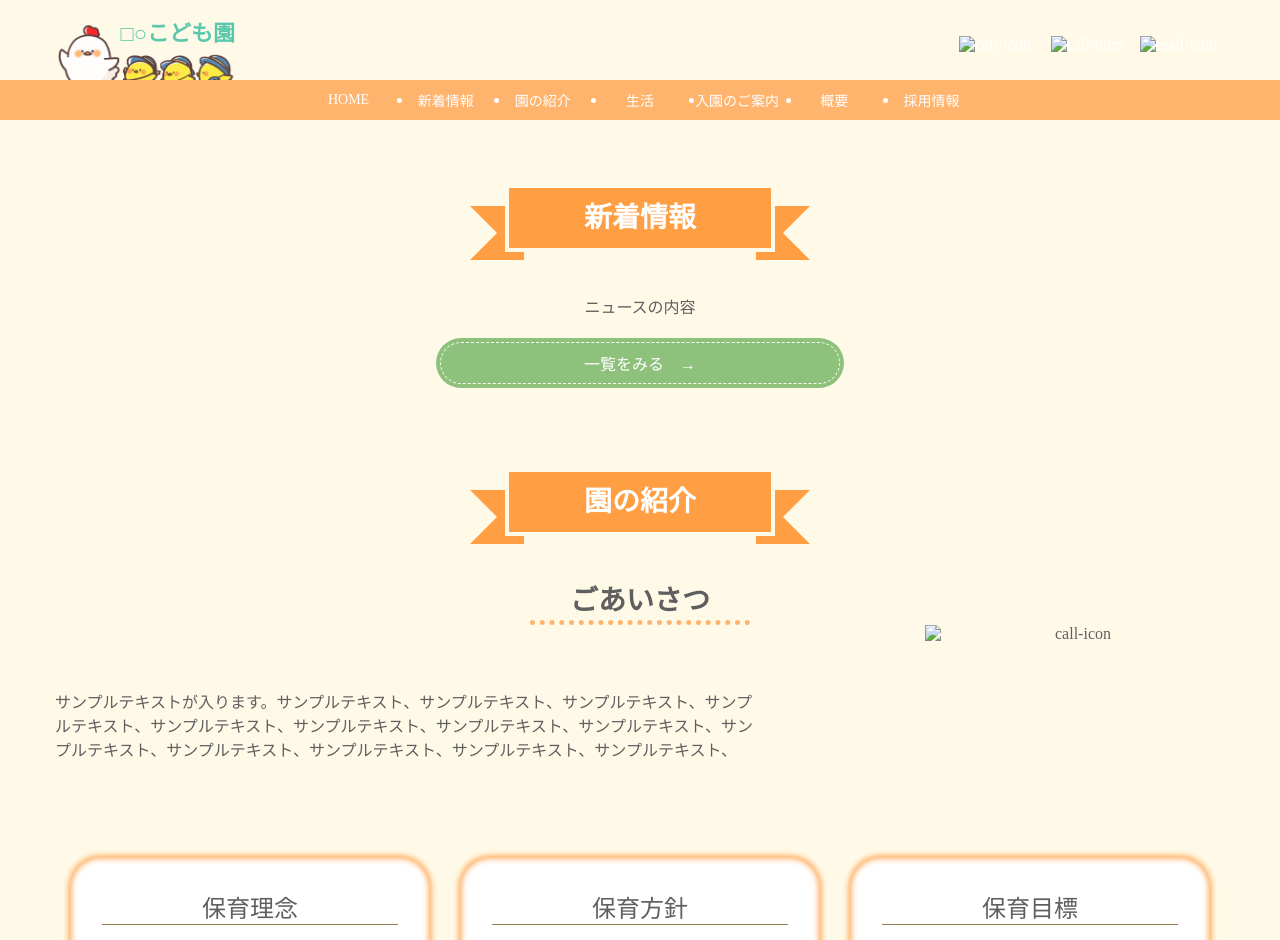
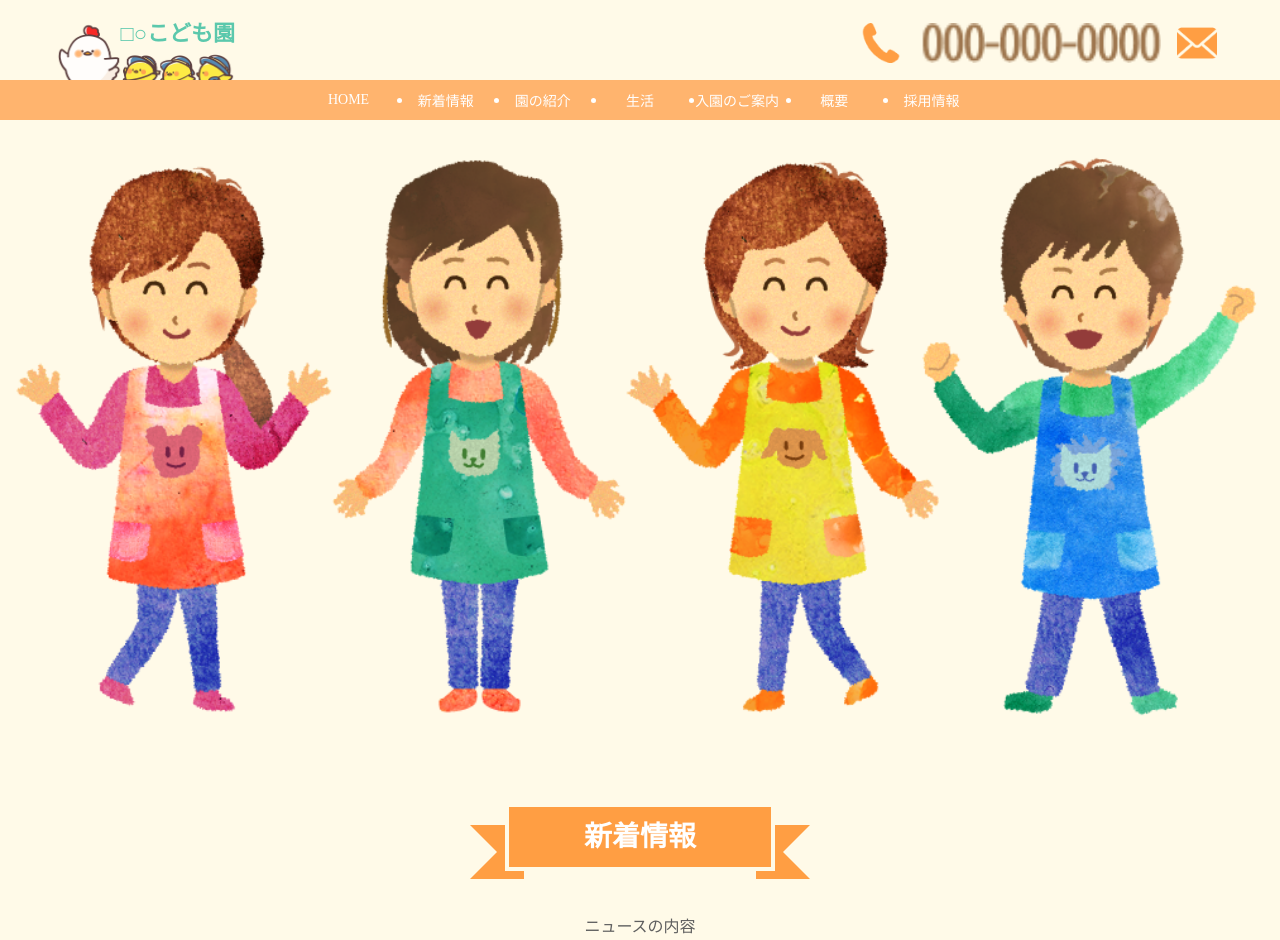
Before and after one commit to Tomomitonny/sampleSite_kodomoen, a plain HTML site: page index.html in a window 1280 px wide. Shown: the top 940 px of the page. Drawn offline with Linux system fonts and the light colour scheme; some packages are replaced by stand-ins of ours; files whose address does not match are found by name.

Commit message:
Update index.html

```diff
--- a/index.html
+++ b/index.html
@@ -16,13 +16,13 @@
       <div  class="header__container wrapper">
         <a href=""><div class="logoImage"><h1>□○こども園</h1></div></a>
     <div class="header__item">
-      <a href=""><img src="assets/img/iconCall.png" alt="call-icon" width="40px" height="40px">
-      <img src="assets/img/number.png" class="call-num" alt="call-num" width="240px" height="40px">
+      <a href=""><img src="img/iconCall.png" alt="call-icon" width="40px" height="40px">
+      <img src="img/number.png" class="call-num" alt="call-num" width="240px" height="40px">
     </a>
 
 
       <a href="#contact">
-        <img src="assets/img/iconMail.png" alt="mail-icon" width="40px" height="40px">
+        <img src="img/iconMail.png" alt="mail-icon" width="40px" height="40px">
       </a>
 
     </div>
@@ -40,7 +40,7 @@
       </ul>
     </nav>
   </header>
-    <div class="main-visual"><img src="assets/img/mainvidual.png" alt=""></div>
+    <div class="main-visual"><img src="img/mainvidual.png" alt=""></div>
 
   <main>
     <div class="news wrapper">
@@ -63,7 +63,7 @@
       <h3 class="h3__border-inline">ごあいさつ</h3>
       <div class="box-topInfo">
         <p>サンプルテキストが入ります。サンプルテキスト、サンプルテキスト、サンプルテキスト、サンプルテキスト、サンプルテキスト、サンプルテキスト、サンプルテキスト、サンプルテキスト、サンプルテキスト、サンプルテキスト、サンプルテキスト、サンプルテキスト、サンプルテキスト、</p>
-        <img class="img-01" src="assets/img/about-img.jpg" alt="call-icon" width="300px" height="200px">
+        <img class="img-01" src="img/about-img.jpg" alt="call-icon" width="300px" height="200px">
 
       </div>
       <div class="about-sec">
@@ -410,7 +410,7 @@
     <div class="copy">&copy;〇〇こども園</div>
 
   </footer>
-  <script src="assets/accordion.js"></script>
-  <script src="assets/tab.js"></script>
+  <script src="accordion.js"></script>
+  <script src="tab.js"></script>
 </body>
 </html>
```
